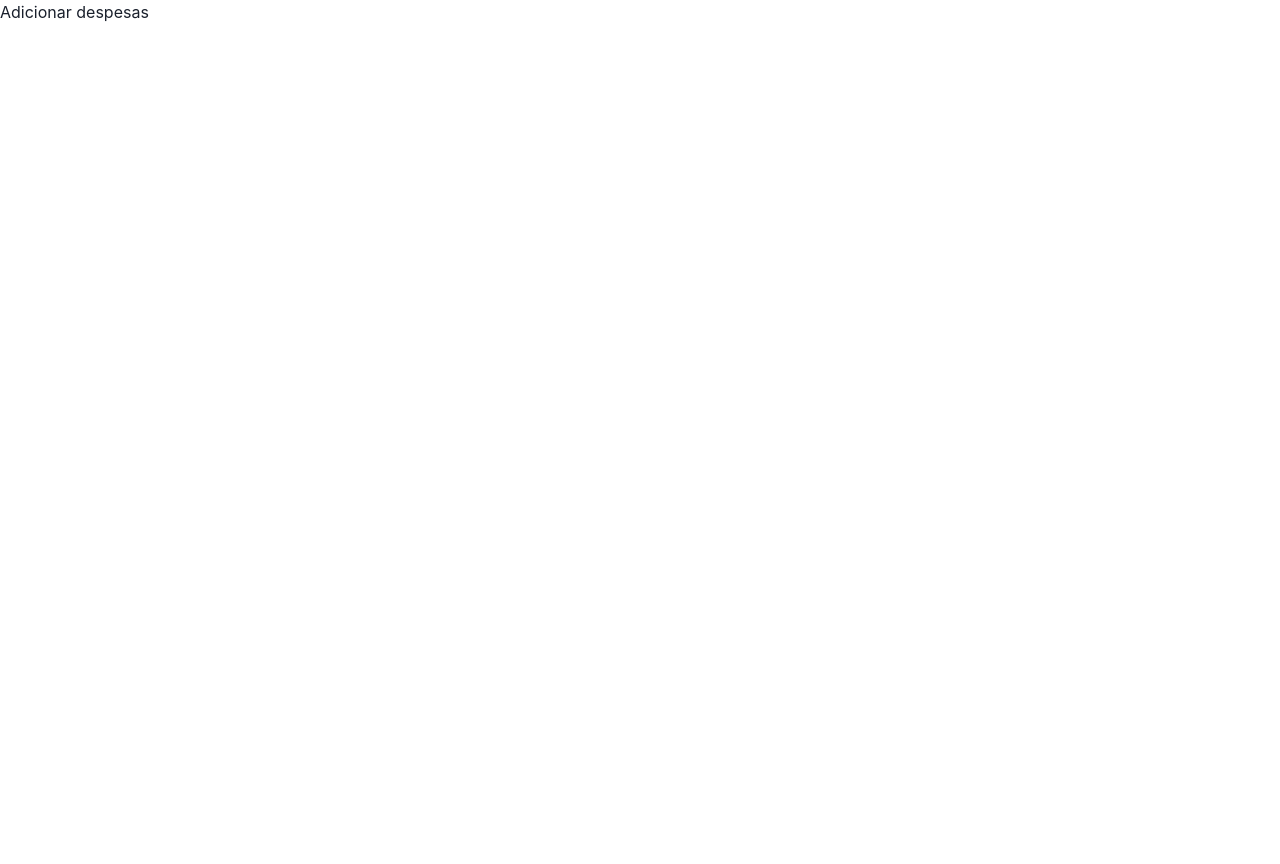
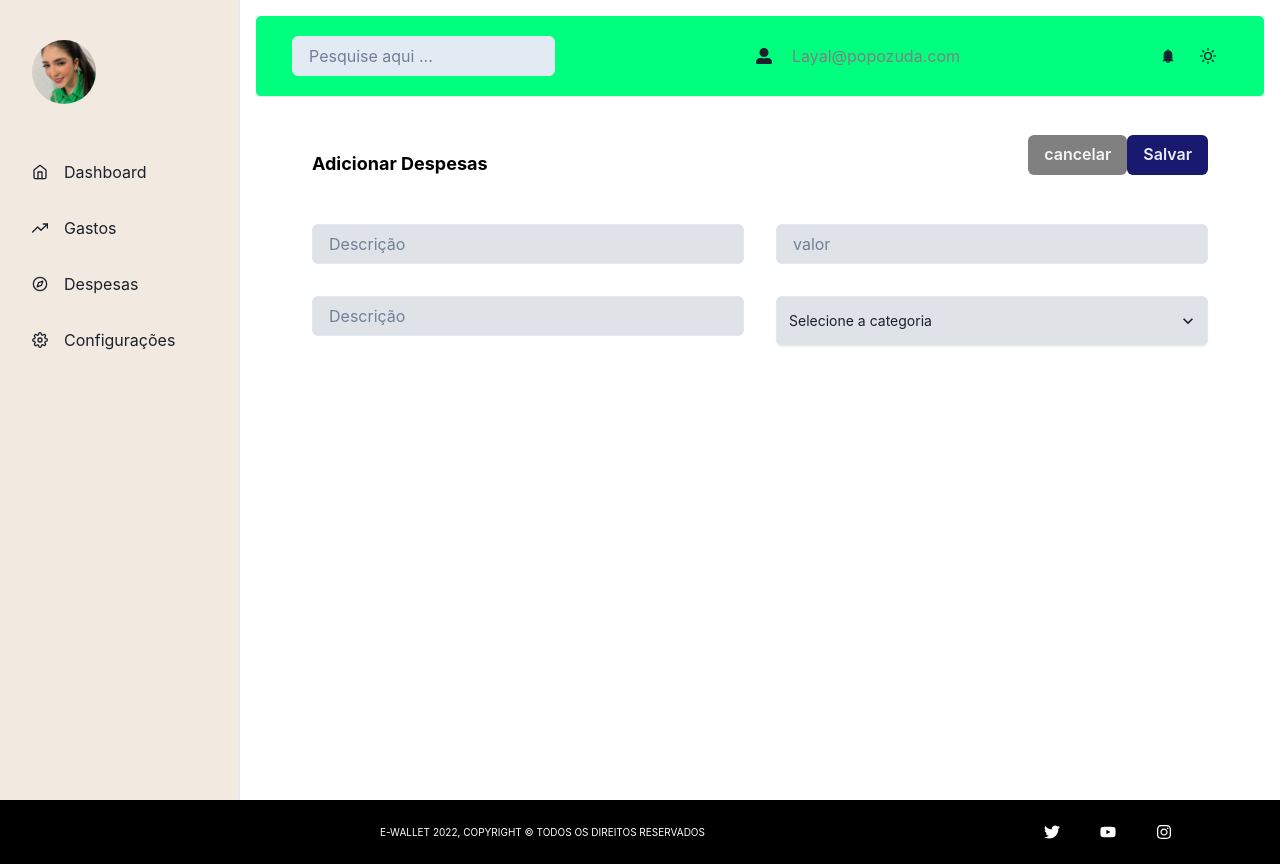
Before and after one commit to layalWanni/E-Wallet, a Next.js app: page /despesas/criar in a window 1280 px wide. Before the commit the page ends 800 px from the top, so only its background shows below. Built offline with nearby package versions, Linux system fonts and the light colour scheme.

Commit message:
resolve confli

```diff
--- a/package.json
+++ b/package.json
@@ -27,6 +27,7 @@
     "@types/yup": "^0.32.0",
     "apexcharts": "^3.36.3",
     "axios": "^1.1.3",
+    "chakra-ui-steps": "^1.8.0",
     "chart.js": "^4.0.1",
     "eslint": "8.27.0",
     "eslint-config-next": "13.0.2",
@@ -35,6 +36,7 @@
     "next": "13.0.2",
     "react": "18.2.0",
     "react-apexcharts": "^1.4.0",
+    "react-currency-masked-input": "^2.5.0",
     "react-dom": "18.2.0",
     "react-google-charts": "^4.0.0",
     "react-hook-form": "^7.39.4",
--- a/pages/_app.tsx
+++ b/pages/_app.tsx
@@ -1,6 +1,7 @@
 import '../styles/globals.css'
 import type { AppProps } from 'next/app'
 import { ChakraProvider } from '@chakra-ui/react'
+import { StepsStyleConfig as Steps } from "chakra-ui-steps";
 
 // 1. Import the extendTheme function
 import { extendTheme } from '@chakra-ui/react'
@@ -15,7 +16,9 @@ const colors = {
 }
 
 
-const theme = extendTheme({ colors })
+const theme = extendTheme({ colors, Steps })
+
+
 
 export default function App({ Component, pageProps }: AppProps) {
   return  <ChakraProvider theme={theme}><Component {...pageProps} /></ChakraProvider>
--- a/pages/despesas/criar/index.tsx
+++ b/pages/despesas/criar/index.tsx
@@ -1,5 +1,99 @@
-export default function AdicionarDespesa(){
+import { Box, Button, Divider, Flex, Heading, HStack, Input, Select, SimpleGrid, Text, VStack } from "@chakra-ui/react";
+import Footer from "../../../src/components/footer";
+import WithSubnavigation from "../../../src/components/navigation";
+import SimpleSidebar from "../../../src/components/schiBar";
+
+
+export default function AdicionarDespesa() {
     return (
-        <div>Adicionar despesas</div>
+        <div><SimpleSidebar>
+            <WithSubnavigation />
+            <Flex w="100%" my="6" mx="auto" maxWidth={1480} px="6">
+                <Box
+                    flex="1" borderRadius={8} p="8"
+                // onSubmit={handleSubmit(criarDespesa)}
+                >
+                    <Heading fontSize="lg" fontWeight="normal">
+                        <Text color="#000000" mb={-10} fontWeight={'bold'}>
+                            Adicionar Despesas
+                        </Text>
+
+                        <Flex justify="flex-end" >
+                            <Button
+                                type="submit"
+                                bg="#808080"
+                                ml="4"
+                            >
+                                <Text color="whiteAlpha.900" >
+                                    cancelar
+                                </Text>
+                            </Button>
+                            <HStack spacing="4">
+                                <Button
+                                    type="submit"
+                                    bg="#191970"
+                                >
+                                    <Text color="whiteAlpha.900" >
+                                        Salvar
+                                    </Text>
+                                </Button>
+                            </HStack>
+                        </Flex>
+                    </Heading>
+                    <Divider my="6" borderColor="whiteAlpha.200" />
+                    <VStack spacing="8">
+                        <SimpleGrid minChildWidth="240px" spacing="8" width="100%">
+                            <Input
+                                bg="#DFE3E8"
+                                placeholder="Descrição"
+                                name="Descrição"
+                                type="text"
+
+                            // {...register("nome")}
+
+                            />
+                            <Input
+                                bg="#DFE3E8"
+                                placeholder="valor"
+                                type="Number"
+
+                            />
+                        </SimpleGrid>
+                        <SimpleGrid minChildWidth="240px" spacing="8" width="100%" >
+                            <Input
+                                bg="#DFE3E8"
+                                colorScheme={'whiteAlpha.900'}
+                                placeholder="Descrição"
+                                type="text"
+                            />
+                            <Select
+                                bg='#DFE3E8'
+                                alignContent={'center'}
+                                h="50px"
+                                colorScheme={'whiteAlpha.900'}
+                                id="category"
+                                name="categoria"
+                                autoComplete="categoria"
+                                placeholder="Selecione a categoria"
+                                focusBorderColor="brand.400"
+                                shadow="sm"
+                                size="sm"
+                                w="full"
+                                rounded="md">
+                                <option>Bebidas</option>
+                                <option>Doces</option>
+                                <option>Sopas</option>
+                            </Select>
+
+
+                        </SimpleGrid>
+                    </VStack>
+
+                </Box>
+            </Flex>
+
+        </SimpleSidebar>
+            <Footer />
+        </div>
     )
 }
--- a/tsconfig.json
+++ b/tsconfig.json
@@ -17,4 +17,6 @@
   },
   "include": ["next-env.d.ts", "**/*.ts", "**/*.tsx"],
   "exclude": ["node_modules"]
+
 }
+// "typeRoots": ["node_modules/yup"]
```
Also changed, not shown: pages/despesas/index.tsx (line endings or trailing spaces), 2 other files (tests, documents, lock files or other folders).
